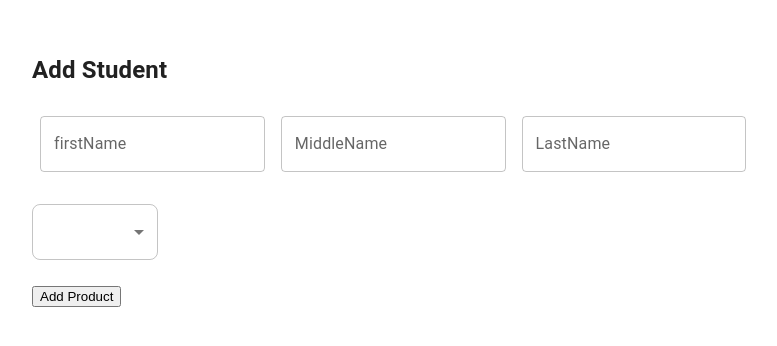
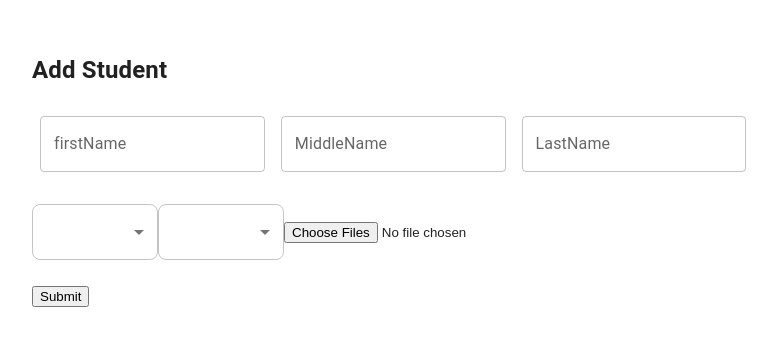
Before and after one commit to raihan-778/student-entry-client, a React (Vite) app: page /add-student in a window 1280 px wide. Shown: the part 230-576 px from the top of the page, without its empty margins (8-785 px from the left). Built offline with nearby package versions, Linux system fonts and the light colour scheme.

Commit message:
new functionality added

```diff
--- a/src/components/StudentInfo/AddStudent.jsx
+++ b/src/components/StudentInfo/AddStudent.jsx
@@ -26,7 +26,8 @@ const AddStudent = ({ name, label, required }) => {
 
   const handelAddStudent = (data) => {
     console.log(data);
-    const image = data.image[0];
+    const image = data.imageUrl[0];
+    console.log(image);
     const formData = new FormData();
     formData.append("image", image);
     const url = `https://api.imgbb.com/1/upload?key=${imgHostKey}`;
@@ -38,17 +39,17 @@ const AddStudent = ({ name, label, required }) => {
       .then((imgData) => {
         if (imgData.success) {
           console.log(imgData.data.url);
-        }
+
           const studentInfo = {
-          image: imgData.data.url,
             firstName: data.first_name,
             middleName: data.middle_name,
             lastName: data.last_name,
             class: data.class,
             division: data.division,
-          rollNumber: data.roll_number,
-          addressOne: data.address_one,
-          addressTwo: data.address_two,
+            image: imgData.data.url,
+            // rollNumber: data.roll_number,
+            // addressOne: data.address_one,
+            // addressTwo: data.address_two,
           };
           console.log(studentInfo);
           fetch("http://localhost:5000/student-info", {
@@ -64,6 +65,7 @@ const AddStudent = ({ name, label, required }) => {
               toast.success(`new Student ${data.firstName} added successfully`);
               // navigate("/");
             });
+        }
       });
   };
 
@@ -147,23 +149,49 @@ const AddStudent = ({ name, label, required }) => {
               <MenuItem selected default>
                 Class
               </MenuItem>
-              <MenuItem>1</MenuItem>
-              <MenuItem>2</MenuItem>
-              <MenuItem>3</MenuItem>
-              <MenuItem>4</MenuItem>
-              <MenuItem>5</MenuItem>
-              <MenuItem>6</MenuItem>
-              <MenuItem>7</MenuItem>
-              <MenuItem>8</MenuItem>
-              <MenuItem>9</MenuItem>
-              <MenuItem>10</MenuItem>
-              <MenuItem>11</MenuItem>
-              <MenuItem>12</MenuItem>
+              <MenuItem value="1">1</MenuItem>
+              <MenuItem value="2">2</MenuItem>
+              <MenuItem value="3">3</MenuItem>
+              <MenuItem value="4">4</MenuItem>
+              <MenuItem value="5">5</MenuItem>
+              <MenuItem value="6">6</MenuItem>
+              <MenuItem value="7">7</MenuItem>
+              <MenuItem value="8">8</MenuItem>
+              <MenuItem value="9">9</MenuItem>
+              <MenuItem value="10">10</MenuItem>
+              <MenuItem value="11">11</MenuItem>
+              <MenuItem value="12">12</MenuItem>
             </Select>
           )}
         />
 
         {/* Division*/}
+        <Controller
+          name="division"
+          control={control}
+          render={({ field }) => (
+            <Select
+              {...field}
+              label="Class"
+              varient="outline"
+              sx={{
+                borderColor: "red",
+                borderWidth: 2,
+                borderRadius: 2,
+                paddingX: 5,
+              }}
+            >
+              <MenuItem selected default>
+                Division
+              </MenuItem>
+              <MenuItem value="A">A</MenuItem>
+              <MenuItem value="B">B</MenuItem>
+              <MenuItem value="C">C</MenuItem>
+              <MenuItem value="D">D</MenuItem>
+              <MenuItem value="E">E</MenuItem>
+            </Select>
+          )}
+        />
 
         {/* <Controller
           as={
@@ -187,11 +215,26 @@ const AddStudent = ({ name, label, required }) => {
         {/* Address Line 1*/}
 
         {/* Address Line 2*/}
+        {/* file upload */}
+        <Controller
+          name="url"
+          control={control}
+          defaultValue=""
+          render={({ field }) => (
+            <input
+              type="file"
+              onChange={(e) => {
+                field.onChange(e.target.files);
+              }}
+              multiple
+            />
+          )}
+        />
         <br />
         <br />
         <input
           className="btn mt-5 w-full max-w-xs btn-accent"
-          value="Add Product"
+          value="Submit"
           type="submit"
         />
       </form>
--- a/src/components/StudentInfo/StudentCard.jsx
+++ b/src/components/StudentInfo/StudentCard.jsx
@@ -6,21 +6,16 @@ import TableContainer from "@mui/material/TableContainer";
 import TableHead from "@mui/material/TableHead";
 import TableRow from "@mui/material/TableRow";
 import Paper from "@mui/material/Paper";
+import DeleteIcon from "@mui/icons-material/Delete";
+import EditIcon from "@mui/icons-material/Edit";
+import VisibilityIcon from "@mui/icons-material/Visibility";
 import { useQuery } from "@tanstack/react-query";
-
-// function createData(name, calories, fat, carbs, protein) {
-//   return { name, calories, fat, carbs, protein };
-// }
-
-// const students = [
-//   createData("Frozen yoghurt", 159, 6.0, 24, 4.0),
-//   createData("Ice cream sandwich", 237, 9.0, 37, 4.3),
-//   createData("Eclair", 262, 16.0, 24, 6.0),
-//   createData("Cupcake", 305, 3.7, 67, 4.3),
-//   createData("Gingerbread", 356, 16.0, 49, 3.9),
-// ];
+import { Link } from "react-router-dom";
+import { Button } from "@mui/material";
+import { toast } from "react-toastify";
 
 export default function StudentCard() {
+  const [deleteStudent, setDeleteStudent] = useState("");
   const [stdInfo, setStdInfo] = useState("");
   const url = "http://localhost:5000/student-info";
   // const {
@@ -47,6 +42,29 @@ export default function StudentCard() {
       });
   }, []);
 
+  const handleDeleteStudent = (id) => {
+    console.log(id);
+    const proceed = window.confirm(
+      "Are you sure you want delete this Student Info?"
+    );
+    if (proceed) {
+      fetch(`http://localhost:5000/student-info/${id}`, {
+        method: "DELETE",
+      })
+        .then((res) => res.json())
+        .then((data) => {
+          console.log(data);
+          if (data.deletedCount > 0) {
+            refetch();
+            toast.success(`buyer ${student.firstName} deleted successfully`);
+          }
+        });
+    }
+  };
+  // if (isLoading) {
+  //   return <LoadingSpinner></LoadingSpinner>;
+  // }
+
   return (
     <TableContainer component={Paper}>
       <Table sx={{ minWidth: 650 }} size="small" aria-label="a dense table">
@@ -71,7 +89,19 @@ export default function StudentCard() {
                 </TableCell>
                 <TableCell align="right">{student.firstName}</TableCell>
                 <TableCell align="right">{student.middleName}</TableCell>
-                <TableCell align="right">{student.lastName}</TableCell>
+                <TableCell align="right">
+                  <div>
+                    <Link to="#">
+                      <VisibilityIcon />
+                    </Link>
+                    <Button onClick={() => handleDeleteStudent(student._id)}>
+                      <DeleteIcon />
+                    </Button>
+                    <Link to="#">
+                      <EditIcon />
+                    </Link>
+                  </div>
+                </TableCell>
               </TableRow>
             ))}
         </TableBody>
--- a/src/main.jsx
+++ b/src/main.jsx
@@ -7,11 +7,15 @@ import { ToastContainer } from "react-toastify";
 import App from "./App";
 import "./index.css";
 import { router } from "./Layout/router";
+// import { QueryClient, QueryClientProvider } from "@tanstack/react-query";
+// const queryClient = new QueryClient();
 
 ReactDOM.createRoot(document.getElementById("root")).render(
   <React.StrictMode>
     <RouterProvider router={router}>
+      {/* <QueryClientProvider client={queryClient}> */}
       <App />
+      {/* </QueryClientProvider> */}
     </RouterProvider>
     <ToastContainer />
     <CssBaseline />
```
Lines whose indentation alone changed are shown as unchanged.
